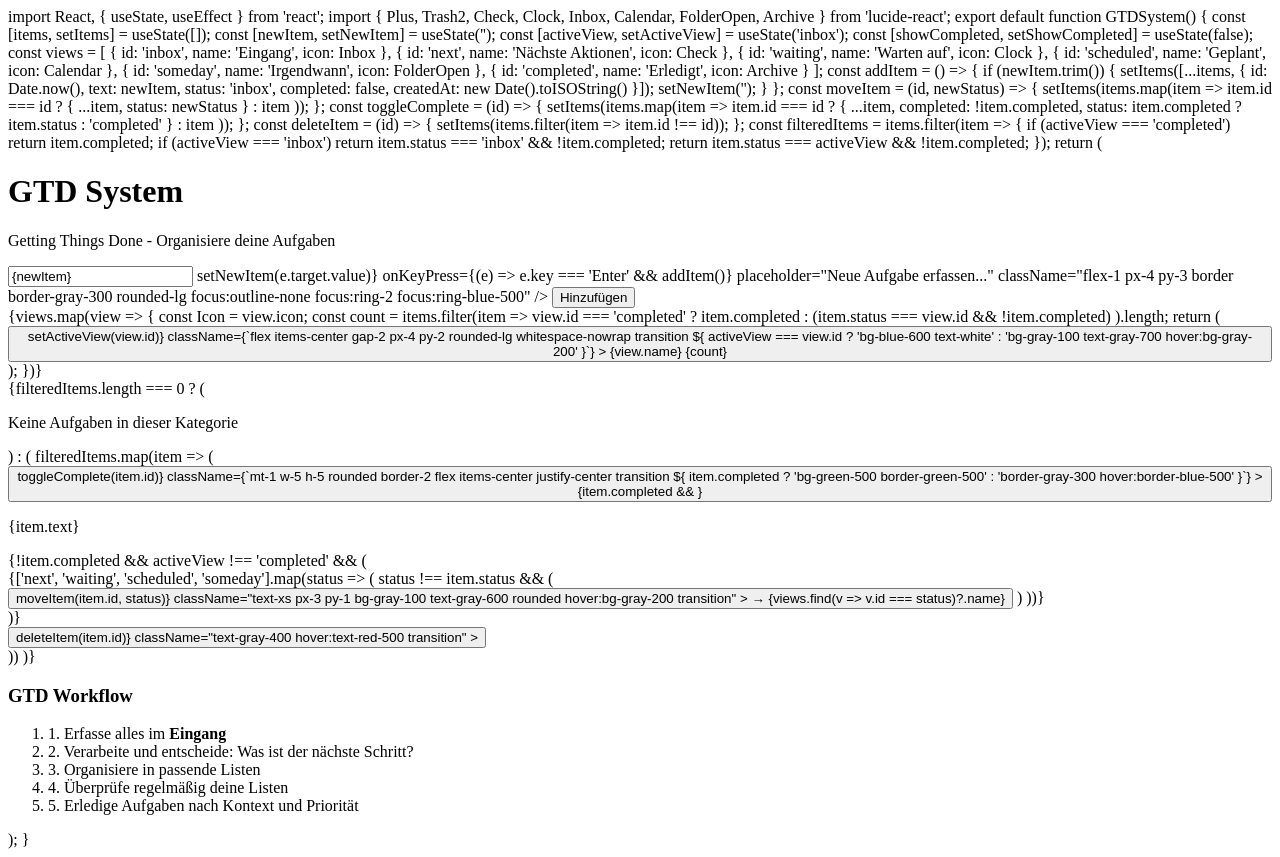
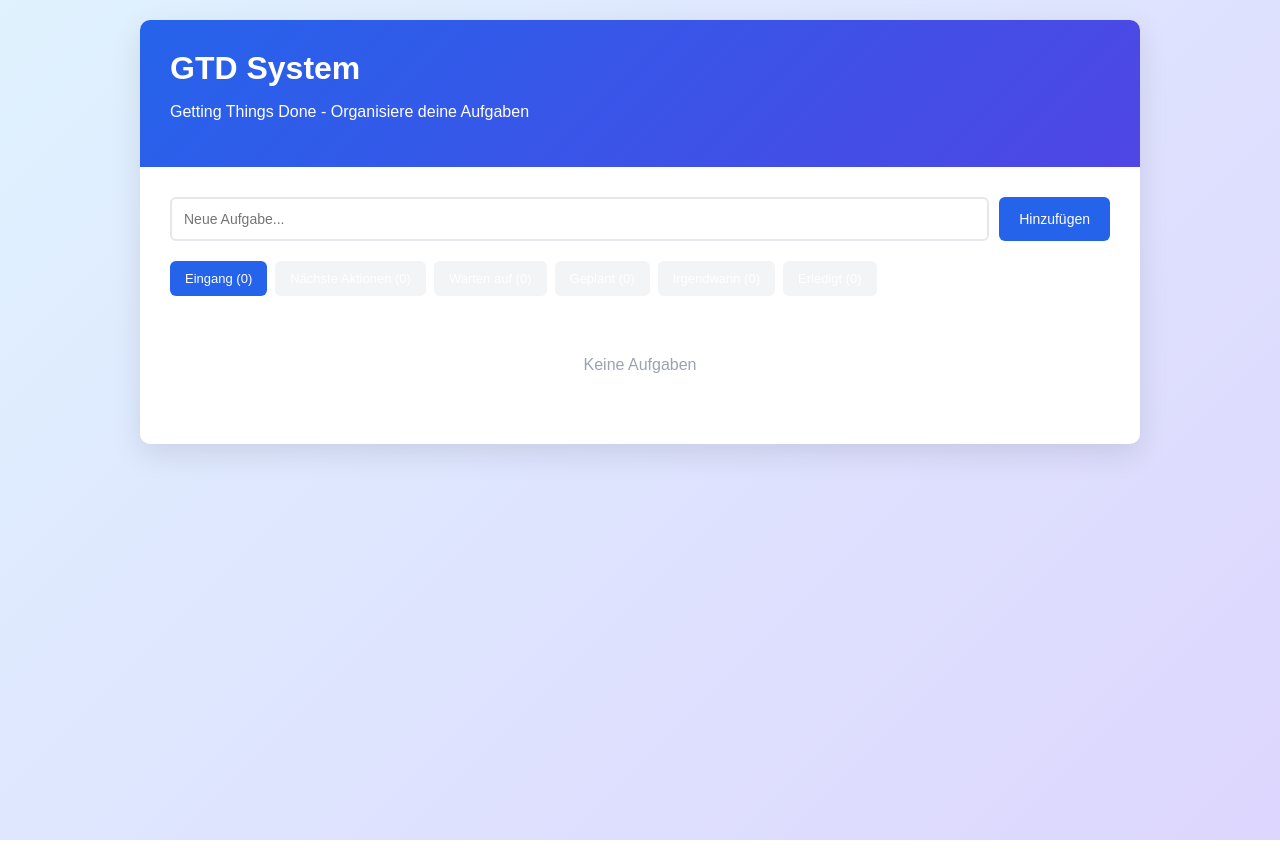
Before and after one commit to dlenger1/GTD, a plain HTML site: page index.html in a window 1280 px wide. Drawn offline with Linux system fonts and the light colour scheme.

Commit message:
Update index.html

```diff
--- a/index.html
+++ b/index.html
@@ -1,187 +1,297 @@
-import React, { useState, useEffect } from 'react';
-import { Plus, Trash2, Check, Clock, Inbox, Calendar, FolderOpen, Archive } from 'lucide-react';
-
-export default function GTDSystem() {
-  const [items, setItems] = useState([]);
-  const [newItem, setNewItem] = useState('');
-  const [activeView, setActiveView] = useState('inbox');
-  const [showCompleted, setShowCompleted] = useState(false);
-
-  const views = [
-    { id: 'inbox', name: 'Eingang', icon: Inbox },
-    { id: 'next', name: 'Nächste Aktionen', icon: Check },
-    { id: 'waiting', name: 'Warten auf', icon: Clock },
-    { id: 'scheduled', name: 'Geplant', icon: Calendar },
-    { id: 'someday', name: 'Irgendwann', icon: FolderOpen },
-    { id: 'completed', name: 'Erledigt', icon: Archive }
-  ];
-
-  const addItem = () => {
-    if (newItem.trim()) {
-      setItems([...items, {
-        id: Date.now(),
-        text: newItem,
-        status: 'inbox',
-        completed: false,
-        createdAt: new Date().toISOString()
-      }]);
-      setNewItem('');
-    }
-  };
-
-  const moveItem = (id, newStatus) => {
-    setItems(items.map(item =>
-      item.id === id ? { ...item, status: newStatus } : item
-    ));
-  };
-
-  const toggleComplete = (id) => {
-    setItems(items.map(item =>
-      item.id === id ? { ...item, completed: !item.completed, status: item.completed ? item.status : 'completed' } : item
-    ));
-  };
-
-  const deleteItem = (id) => {
-    setItems(items.filter(item => item.id !== id));
-  };
-
-  const filteredItems = items.filter(item => {
-    if (activeView === 'completed') return item.completed;
-    if (activeView === 'inbox') return item.status === 'inbox' && !item.completed;
-    return item.status === activeView && !item.completed;
-  });
-
-  return (
-    <div className="min-h-screen bg-gradient-to-br from-blue-50 to-indigo-100 p-4">
-      <div className="max-w-6xl mx-auto">
-        <div className="bg-white rounded-lg shadow-xl overflow-hidden">
-          <div className="bg-gradient-to-r from-blue-600 to-indigo-600 p-6 text-white">
-            <h1 className="text-3xl font-bold mb-2">GTD System</h1>
-            <p className="text-blue-100">Getting Things Done - Organisiere deine Aufgaben</p>
-          </div>
-
-          <div className="p-6">
-            <div className="mb-6">
-              <div className="flex gap-2">
-                <input
-                  type="text"
-                  value={newItem}
-                  onChange={(e) => setNewItem(e.target.value)}
-                  onKeyPress={(e) => e.key === 'Enter' && addItem()}
-                  placeholder="Neue Aufgabe erfassen..."
-                  className="flex-1 px-4 py-3 border border-gray-300 rounded-lg focus:outline-none focus:ring-2 focus:ring-blue-500"
-                />
-                <button
-                  onClick={addItem}
-                  className="bg-blue-600 text-white px-6 py-3 rounded-lg hover:bg-blue-700 transition flex items-center gap-2"
-                >
-                  <Plus size={20} />
-                  Hinzufügen
-                </button>
-              </div>
+<!DOCTYPE html>
+<html lang="de">
+<head>
+    <meta charset="UTF-8">
+    <meta name="viewport" content="width=device-width, initial-scale=1.0">
+    <title>GTD System</title>
+    <style>
+        body {
+            font-family: Arial, sans-serif;
+            background: linear-gradient(135deg, #e0f2fe 0%, #ddd6fe 100%);
+            margin: 0;
+            padding: 20px;
+            min-height: 100vh;
+        }
+        .container {
+            max-width: 1000px;
+            margin: 0 auto;
+            background: white;
+            border-radius: 10px;
+            box-shadow: 0 10px 30px rgba(0,0,0,0.1);
+        }
+        .header {
+            background: linear-gradient(135deg, #2563eb, #4f46e5);
+            color: white;
+            padding: 30px;
+            border-radius: 10px 10px 0 0;
+        }
+        .header h1 {
+            margin: 0 0 10px 0;
+        }
+        .content {
+            padding: 30px;
+        }
+        .input-row {
+            display: flex;
+            gap: 10px;
+            margin-bottom: 20px;
+        }
+        input[type="text"] {
+            flex: 1;
+            padding: 12px;
+            border: 2px solid #e5e7eb;
+            border-radius: 6px;
+            font-size: 14px;
+        }
+        button {
+            padding: 12px 20px;
+            background: #2563eb;
+            color: white;
+            border: none;
+            border-radius: 6px;
+            cursor: pointer;
+            font-size: 14px;
+        }
+        button:hover {
+            background: #1d4ed8;
+        }
+        .tabs {
+            display: flex;
+            gap: 8px;
+            margin-bottom: 20px;
+            flex-wrap: wrap;
+        }
+        .tab {
+            padding: 10px 15px;
+            background: #f3f4f6;
+            border: none;
+            border-radius: 6px;
+            cursor: pointer;
+            font-size: 13px;
+        }
+        .tab.active {
+            background: #2563eb;
+            color: white;
+        }
+        .item {
+            background: #f9fafb;
+            border: 1px solid #e5e7eb;
+            padding: 15px;
+            margin-bottom: 10px;
+            border-radius: 6px;
+            display: flex;
+            align-items: start;
+            gap: 10px;
+        }
+        .item.done {
+            background: #f0fdf4;
+            border-color: #86efac;
+        }
+        .checkbox {
+            width: 20px;
+            height: 20px;
+            border: 2px solid #d1d5db;
+            border-radius: 4px;
+            cursor: pointer;
+            flex-shrink: 0;
+            display: flex;
+            align-items: center;
+            justify-content: center;
+            background: white;
+        }
+        .checkbox.checked {
+            background: #22c55e;
+            border-color: #22c55e;
+            color: white;
+        }
+        .item-text {
+            flex: 1;
+            font-size: 14px;
+        }
+        .item-text.done {
+            text-decoration: line-through;
+            color: #6b7280;
+        }
+        .actions {
+            display: flex;
+            gap: 5px;
+            margin-top: 8px;
+        }
+        .action-btn {
+            padding: 5px 10px;
+            background: #e5e7eb;
+            color: #374151;
+            font-size: 12px;
+        }
+        .delete-btn {
+            background: transparent;
+            color: #9ca3af;
+            padding: 5px 10px;
+        }
+        .delete-btn:hover {
+            color: #ef4444;
+            background: #fee2e2;
+        }
+        .empty {
+            text-align: center;
+            padding: 40px;
+            color: #9ca3af;
+        }
+    </style>
+</head>
+<body>
+    <div class="container">
+        <div class="header">
+            <h1>GTD System</h1>
+            <p>Getting Things Done - Organisiere deine Aufgaben</p>
+        </div>
+        <div class="content">
+            <div class="input-row">
+                <input type="text" id="taskInput" placeholder="Neue Aufgabe...">
+                <button onclick="addTask()">Hinzufügen</button>
             </div>
 
-            <div className="flex gap-2 mb-6 overflow-x-auto pb-2">
-              {views.map(view => {
-                const Icon = view.icon;
-                const count = items.filter(item =>
-                  view.id === 'completed' ? item.completed : (item.status === view.id && !item.completed)
-                ).length;
+            <div class="tabs" id="tabs"></div>
+            <div id="tasks"></div>
+        </div>
+    </div>
 
-                return (
-                  <button
-                    key={view.id}
-                    onClick={() => setActiveView(view.id)}
-                    className={`flex items-center gap-2 px-4 py-2 rounded-lg whitespace-nowrap transition ${
-                      activeView === view.id
-                        ? 'bg-blue-600 text-white'
-                        : 'bg-gray-100 text-gray-700 hover:bg-gray-200'
-                    }`}
-                  >
-                    <Icon size={18} />
-                    {view.name}
-                    <span className={`text-xs px-2 py-1 rounded-full ${
-                      activeView === view.id ? 'bg-blue-500' : 'bg-gray-300'
-                    }`}>
-                      {count}
-                    </span>
-                  </button>
-                );
-              })}
-            </div>
+    <script>
+        var data = [];
+        var view = 'inbox';
 
-            <div className="space-y-3">
-              {filteredItems.length === 0 ? (
-                <div className="text-center py-12 text-gray-400">
-                  <p className="text-lg">Keine Aufgaben in dieser Kategorie</p>
-                </div>
-              ) : (
-                filteredItems.map(item => (
-                  <div
-                    key={item.id}
-                    className={`bg-white border rounded-lg p-4 transition hover:shadow-md ${
-                      item.completed ? 'border-green-200 bg-green-50' : 'border-gray-200'
-                    }`}
-                  >
-                    <div className="flex items-start gap-3">
-                      <button
-                        onClick={() => toggleComplete(item.id)}
-                        className={`mt-1 w-5 h-5 rounded border-2 flex items-center justify-center transition ${
-                          item.completed
-                            ? 'bg-green-500 border-green-500'
-                            : 'border-gray-300 hover:border-blue-500'
-                        }`}
-                      >
-                        {item.completed && <Check size={14} className="text-white" />}
-                      </button>
+        var views = [
+            {id: 'inbox', name: 'Eingang'},
+            {id: 'next', name: 'Nächste Aktionen'},
+            {id: 'waiting', name: 'Warten auf'},
+            {id: 'scheduled', name: 'Geplant'},
+            {id: 'someday', name: 'Irgendwann'},
+            {id: 'completed', name: 'Erledigt'}
+        ];
 
-                      <div className="flex-1">
-                        <p className={`text-gray-800 ${item.completed ? 'line-through text-gray-500' : ''}`}>
-                          {item.text}
-                        </p>
+        function addTask() {
+            var input = document.getElementById('taskInput');
+            var text = input.value;
+            if (text && text.length > 0) {
+                data.push({
+                    id: Date.now(),
+                    text: text,
+                    status: 'inbox',
+                    done: false
+                });
+                input.value = '';
+                draw();
+            }
+        }
 
-                        {!item.completed && activeView !== 'completed' && (
-                          <div className="flex gap-2 mt-3">
-                            {['next', 'waiting', 'scheduled', 'someday'].map(status => (
-                              status !== item.status && (
-                                <button
-                                  key={status}
-                                  onClick={() => moveItem(item.id, status)}
-                                  className="text-xs px-3 py-1 bg-gray-100 text-gray-600 rounded hover:bg-gray-200 transition"
-                                >
-                                  → {views.find(v => v.id === status)?.name}
-                                </button>
-                              )
-                            ))}
-                          </div>
-                        )}
-                      </div>
+        function toggle(id) {
+            for (var i = 0; i < data.length; i++) {
+                if (data[i].id == id) {
+                    data[i].done = !data[i].done;
+                    if (data[i].done) {
+                        data[i].status = 'completed';
+                    }
+                    break;
+                }
+            }
+            draw();
+        }
 
-                      <button
-                        onClick={() => deleteItem(item.id)}
-                        className="text-gray-400 hover:text-red-500 transition"
-                      >
-                        <Trash2 size={18} />
-                      </button>
-                    </div>
-                  </div>
-                ))
-              )}
-            </div>
+        function move(id, status) {
+            for (var i = 0; i < data.length; i++) {
+                if (data[i].id == id) {
+                    data[i].status = status;
+                    break;
+                }
+            }
+            draw();
+        }
 
-            <div className="mt-8 p-4 bg-blue-50 rounded-lg">
-              <h3 className="font-semibold text-blue-900 mb-2">GTD Workflow</h3>
-              <ol className="text-sm text-blue-800 space-y-1">
-                <li>1. Erfasse alles im <strong>Eingang</strong></li>
-                <li>2. Verarbeite und entscheide: Was ist der nächste Schritt?</li>
-                <li>3. Organisiere in passende Listen</li>
-                <li>4. Überprüfe regelmäßig deine Listen</li>
-                <li>5. Erledige Aufgaben nach Kontext und Priorität</li>
-              </ol>
-            </div>
-          </div>
-        </div>
-      </div>
-    </div>
-  );
-}
+        function del(id) {
+            var newData = [];
+            for (var i = 0; i < data.length; i++) {
+                if (data[i].id != id) {
+                    newData.push(data[i]);
+                }
+            }
+            data = newData;
+            draw();
+        }
+
+        function setView(v) {
+            view = v;
+            draw();
+        }
+
+        function count(v) {
+            var c = 0;
+            for (var i = 0; i < data.length; i++) {
+                if (v == 'completed') {
+                    if (data[i].done) c++;
+                } else {
+                    if (data[i].status == v && !data[i].done) c++;
+                }
+            }
+            return c;
+        }
+
+        function draw() {
+            var html = '';
+            for (var i = 0; i < views.length; i++) {
+                var active = view == views[i].id ? ' active' : '';
+                html += '<button class="tab' + active + '" onclick="setView(\'' + views[i].id + '\')">';
+                html += views[i].name + ' (' + count(views[i].id) + ')';
+                html += '</button>';
+            }
+            document.getElementById('tabs').innerHTML = html;
+
+            var list = [];
+            for (var i = 0; i < data.length; i++) {
+                if (view == 'completed') {
+                    if (data[i].done) list.push(data[i]);
+                } else {
+                    if (data[i].status == view && !data[i].done) list.push(data[i]);
+                }
+            }
+
+            if (list.length == 0) {
+                document.getElementById('tasks').innerHTML = '<div class="empty">Keine Aufgaben</div>';
+                return;
+            }
+
+            html = '';
+            for (var i = 0; i < list.length; i++) {
+                var t = list[i];
+                var doneClass = t.done ? ' done' : '';
+                var checked = t.done ? ' checked' : '';
+                var check = t.done ? '✓' : '';
+
+                html += '<div class="item' + doneClass + '">';
+                html += '<div class="checkbox' + checked + '" onclick="toggle(' + t.id + ')">' + check + '</div>';
+                html += '<div style="flex:1">';
+                html += '<div class="item-text' + doneClass + '">' + t.text + '</div>';
+
+                if (!t.done && view != 'completed') {
+                    html += '<div class="actions">';
+                    if (t.status != 'next') html += '<button class="action-btn" onclick="move(' + t.id + ',\'next\')">→ Nächste</button>';
+                    if (t.status != 'waiting') html += '<button class="action-btn" onclick="move(' + t.id + ',\'waiting\')">→ Warten</button>';
+                    if (t.status != 'scheduled') html += '<button class="action-btn" onclick="move(' + t.id + ',\'scheduled\')">→ Geplant</button>';
+                    if (t.status != 'someday') html += '<button class="action-btn" onclick="move(' + t.id + ',\'someday\')">→ Irgendwann</button>';
+                    html += '</div>';
+                }
+
+                html += '</div>';
+                html += '<button class="delete-btn" onclick="del(' + t.id + ')">🗑</button>';
+                html += '</div>';
+            }
+            document.getElementById('tasks').innerHTML = html;
+        }
+
+        document.getElementById('taskInput').addEventListener('keydown', function(e) {
+            if (e.keyCode == 13) addTask();
+        });
+
+        draw();
+    </script>
+</body>
+</html>
```
